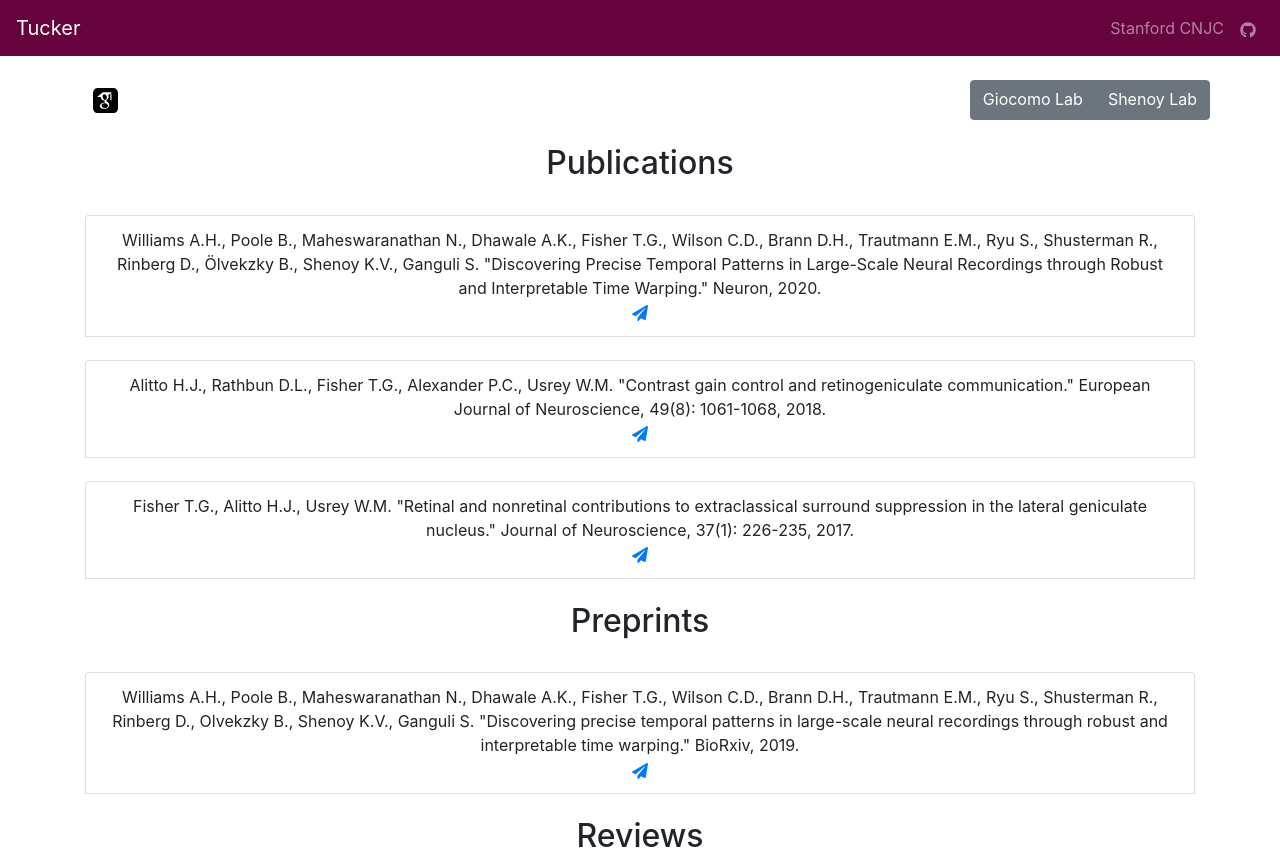
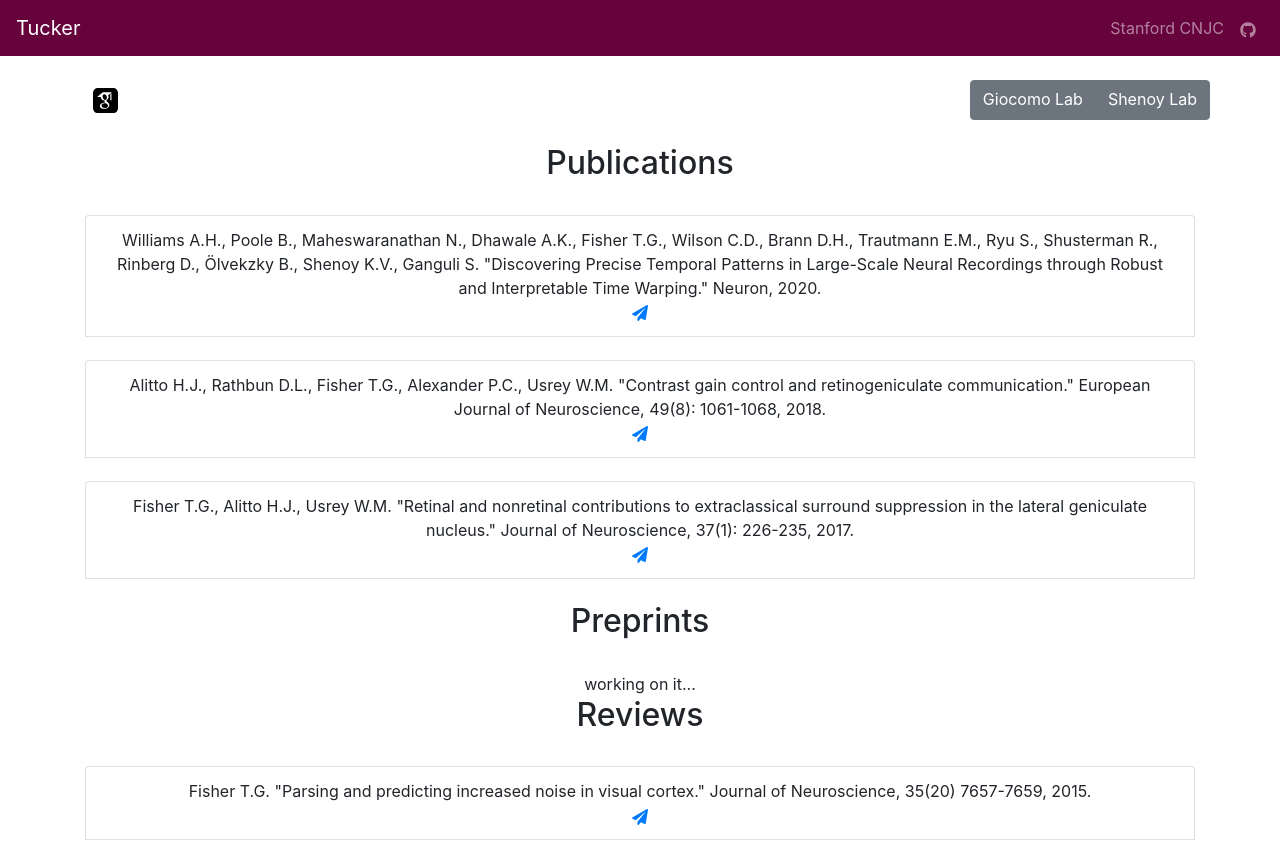
Before and after one commit to tgfisher/tgfisher.github.io, a React (Create React App) app: page /#/science in a window 1280 px wide. Shown: the top 849 px of the page. Built offline with nearby package versions, Linux system fonts and the light colour scheme.

Commit message:
cleans up gallery descriptions

```diff
--- a/src/components/GalleriesList/GalleriesListGroup.js
+++ b/src/components/GalleriesList/GalleriesListGroup.js
@@ -60,8 +60,6 @@ class GalleriesListGroup extends Component {
                     <span>
                         <br />
                         <hr />
-                        <h6> Notes </h6>
-                        <br />
                         <p>{gallery.comments}</p>
                     </span>
                 )
--- a/src/galleries.json
+++ b/src/galleries.json
@@ -11,7 +11,7 @@
             "name": "TwentyTwenty",
             "link": "/twentytwenty",
             "thumbnail_idx": 0,
-            "comments": "Photos of the new year.",
+            "comments": "photos of the new year",
             "urls":
                 [
                   "https://lh3.googleusercontent.com/M3oBfwrabEPwPO_J4bBb99RkK5-YkYIyE_6lor93funL__3_AYw-2Uku6KDoxGU8oX1LD_UwpuF9-DXF5s6xBKRRfsTLfTna0SvnVNjfUZc-QT94lPmnwNZ7iYCaFqocVwtG8_J9Sw",
@@ -45,7 +45,7 @@
             "name": "SFArchitecture",
             "link": "/sfarchitecture",
             "thumbnail_idx": 0,
-            "comments": "Looking up at the city",
+            "comments": "looking up at the city",
             "urls":
                 [
                   "https://lh3.googleusercontent.com/vVOpvPFcx13QICzxkrR_i9FNyCZRmHKZu8C7RYCKDXx2zpFBce3WutFki1g4WrP_X4XDyCZ5QzbypKgFNc6Br0NfKaajgqlysbHqhrV41L6ga9WurowWZzgw7GGc64N2dUgZ_I4BuQ",
@@ -75,7 +75,7 @@
             "name": "HongKong",
             "link": "/hongkong",
             "thumbnail_idx": 0,
-            "comments": "A few snapshots of Hong Kong",
+            "comments": "35mm of Hong Kong",
             "urls":
                 [
                   "https://lh3.googleusercontent.com/37nICIzWCSsb3g-zk-7D2kJ4oQlHs0jG6rJJkiHAV-O5tVFghP_8i8Udn-ZzFkkMQ_pBQRx0SY4U7Zx62vDbnG2ywIu2WFZHVc8F3yuI0cLUVLTXo7vfLfIMOnbw6Z572WGMx57lqw",
@@ -100,7 +100,7 @@
             "name": "Portraits",
             "link": "/portraits",
             "thumbnail_idx": 0,
-            "comments": "Portrait work of friends and family.",
+            "comments": "friends and family",
             "urls":
                 [
                  "https://lh3.googleusercontent.com/fo7LQ0fnLn5IUaqxfVCGRYQpMhsP4QzHHlZKvlw5RA9HQeS-zEafzpCK03ywl1YyU-ckAYwM4x7vrY-_9GLFWIKsP6SQbjcLi0LMcAgKADRiR2BYMkKjJm0sGorYkQdxdV256aeiQw",
@@ -131,7 +131,7 @@
             "name": "SammyPhotowalk",
             "link": "/sammyphotowalk",
             "thumbnail_idx": 0,
-            "comments": "Some photos from Sammy's last photoclub meeting before she moves.",
+            "comments": "Sammy's final photoclub",
             "urls":
                 [
                       "https://lh3.googleusercontent.com/34EfA8PunDH7oBky8RaZXN0kNZm2EoEg5wCpFWItuuD6bSaUexFVcvwLa4UzlFxOIvHgi_XnAYiIcqxFXF1VYAquRbqmE0w_cj1HzRaSHp71Bv2Tbinme4BvRjEM8qSI3qC55ISXEQ",
--- a/src/mywork.json
+++ b/src/mywork.json
@@ -27,35 +27,6 @@
                     "Ganguli S."
                 ],
             "title": "Discovering Precise Temporal Patterns in Large-Scale Neural Recordings through Robust and Interpretable Time Warping",
-            "abstract": "Though the temporal precision of neural computation has been studied intensively, a data-driven determination of this precision remains a fundamental challenge. Reproducible spike time patterns may be obscured on single trials by uncontrolled temporal variability in behavior and cognition, or may not even be time locked to measurable signatures in either behavior or local field potentials (LFP). To overcome these challenges, we describe a general-purpose time warping framework that reveals precise spike-time patterns in an unsupervised manner, even when spiking is decoupled from behavior or is temporally stretched across single trials. We demonstrate this method across diverse systems: cued reaching in nonhuman primates, motor sequence production in rats, and olfaction in mice. This approach flexibly uncovers diverse dynamical firing patterns, including pulsatile responses to behavioral events, LFP-aligned oscillatory spiking, and even unanticipated patterns, like 7 Hz oscillations in rat motor cortex that are not time-locked to measured behaviors or LFP."
-        },
-        {
-            "date": "2019-06-06",
-            "details":
-                {
-                    "format": "preprint",
-                    "publisher": "BioRxiv",
-                    "specifics": "",
-                    "url": "https://www.biorxiv.org/content/10.1101/661165v1"
-                },
-            "authors":
-                [
-                    "Williams A.H.",
-                    "Poole B.",
-                    "Maheswaranathan N.",
-                    "Dhawale A.K.",
-                    "Fisher T.G.",
-                    "Wilson C.D.",
-                    "Brann D.H.",
-                    "Trautmann E.M.",
-                    "Ryu S.",
-                    "Shusterman R.",
-                    "Rinberg D.",
-                    "Olvekzky B.",
-                    "Shenoy K.V.",
-                    "Ganguli S."
-                ],
-            "title": "Discovering precise temporal patterns in large-scale neural recordings through robust and interpretable time warping",
             "abstract": "Though the temporal precision of neural computation has been studied intensively, a data-driven determination of this precision remains a fundamental challenge. Reproducible spike time patterns may be obscured on single trials by uncontrolled temporal variability in behavior and cognition, or may not even be time locked to measurable signatures in either behavior or local field potentials (LFP). To overcome these challenges, we describe a general-purpose time warping framework that reveals precise spike-time patterns in an unsupervised manner, even when spiking is decoupled from behavior or is temporally stretched across single trials. We demonstrate this method across diverse systems: cued reaching in nonhuman primates, motor sequence production in rats, and olfaction in mice. This approach flexibly uncovers diverse dynamical firing patterns, including pulsatile responses to behavioral events, LFP-aligned oscillatory spiking, and even unanticipated patterns, like 7 Hz oscillations in rat motor cortex that are not time-locked to measured behaviors or LFP."
         },
         {
```
